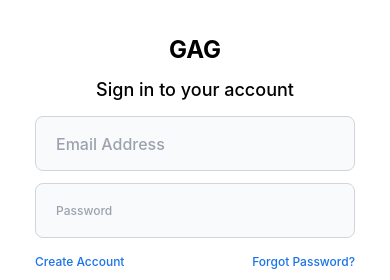
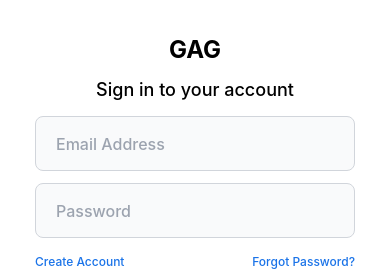
Before and after one commit to Abhi06027/gamesartworkai, a React (Vite) app: page /Sign-in in a window 390 px wide. Shown: the top 280 px of the page. Built offline with nearby package versions, Linux system fonts and the light colour scheme; a web font is replaced by a local one.

Commit message:
textsize

```diff
--- a/src/Pages/SignupForm.jsx
+++ b/src/Pages/SignupForm.jsx
@@ -21,7 +21,7 @@ const SignupForm = () => {
           </div>
           <div>
             <InputField
-              style="w-full h-[55px] p-4 my-2 pl-5 font-medium text-xs lg:text-sm text-gray-900 border border-gray-300 rounded-lg bg-gray-50 focus:outline-none focus:ring-blue-500 focus:border-blue-500"
+              style="w-full h-[55px] p-4 my-2 pl-5 font-medium text-base text-gray-900 border border-gray-300 rounded-lg bg-gray-50 focus:outline-none focus:ring-blue-500 focus:border-blue-500"
               name="password"
               type="password"
               placeholder="Password"
```
